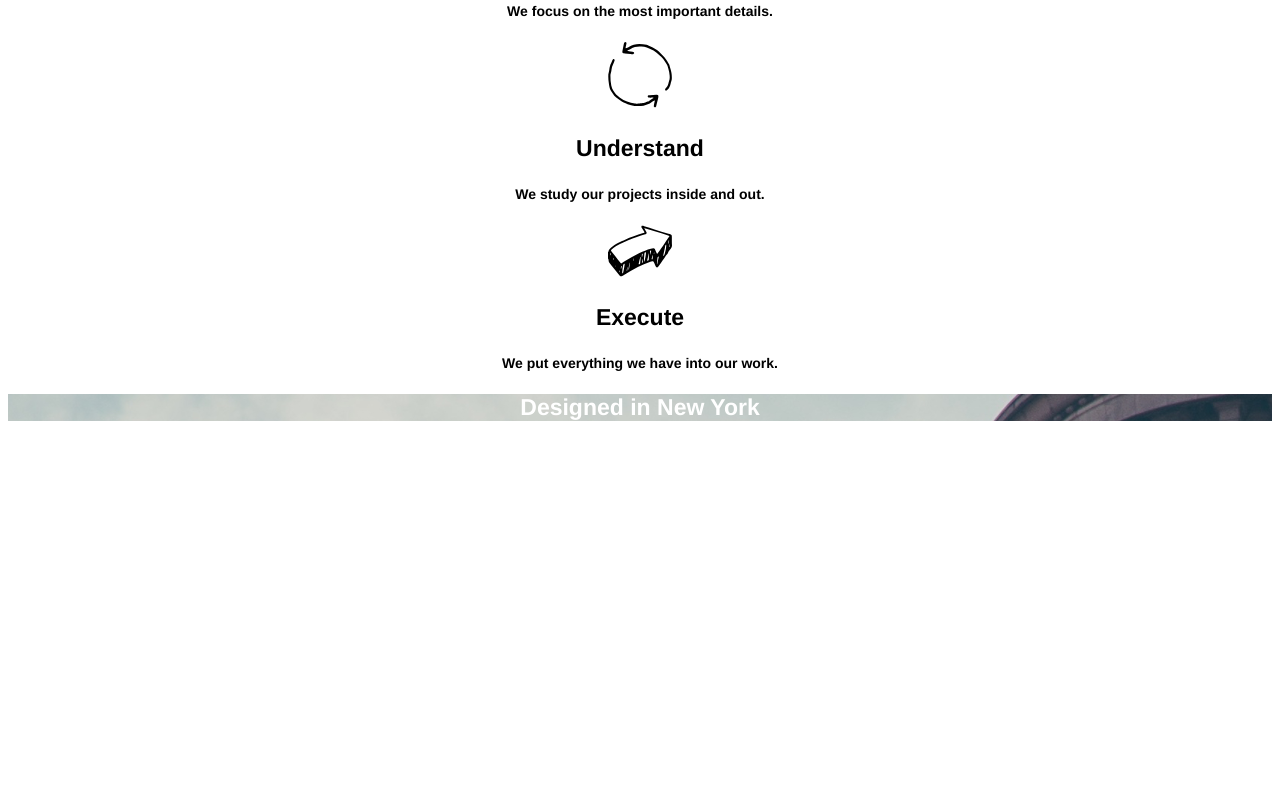
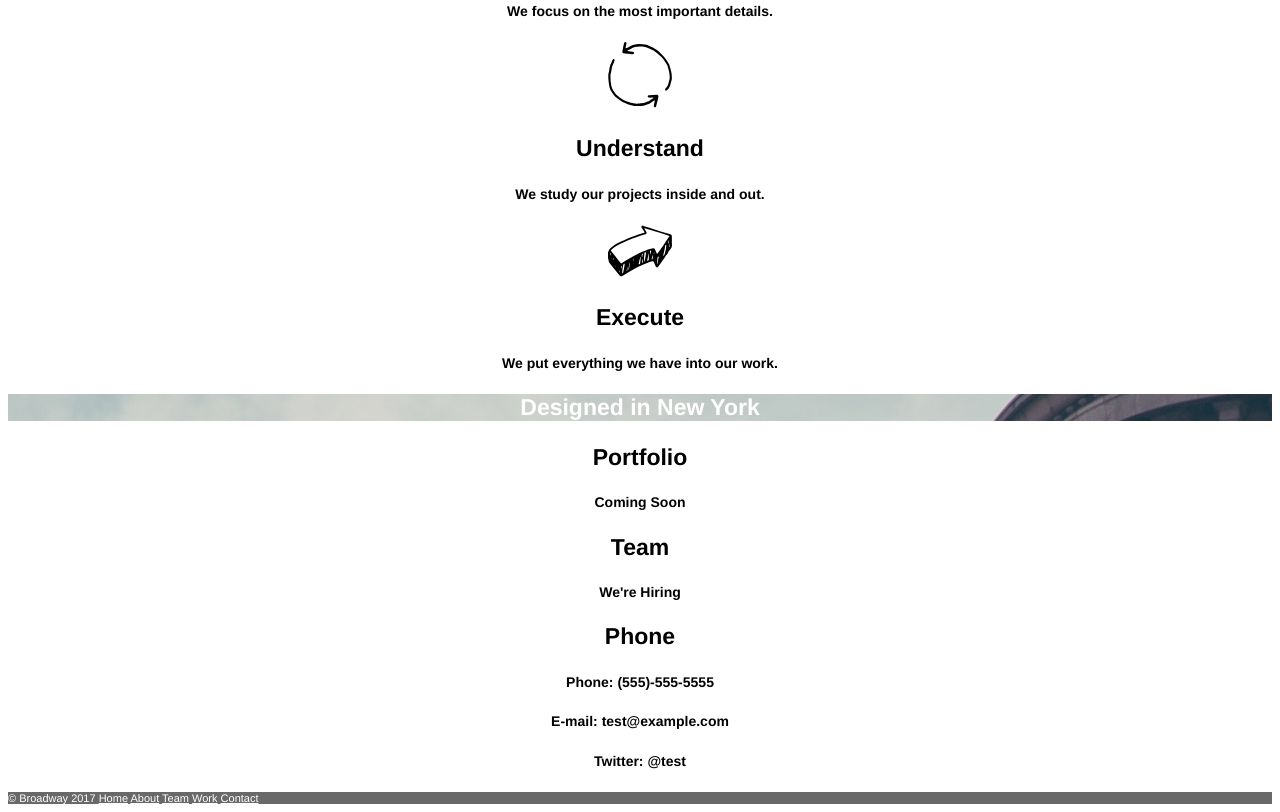
Before and after one commit to KJ-B/broadway-design, a plain HTML site: page intex.html in a window 1280 px wide. Shown: the part 574-1386 px from the top of the page. Before the commit the page ends 1018 px from the top, so only its background shows below. Drawn offline with Linux system fonts and the light colour scheme.

Commit message:
on the page

```diff
--- a/intex.html
+++ b/intex.html
@@ -31,7 +31,21 @@
 <!-- Coming Soon & Contact -->
     <div class="soon banner">
       <h3>Designed in New York</h3>
-
     </div>
+    <h3>Portfolio</h3>
+    <h5>Coming Soon</h5>
+    <h3>Team</h3>
+    <h5>We're Hiring</h5>
+    <h3>Phone</h3>
+    <h5>Phone: (555)-555-5555</h5>
+    <h5>E-mail: test@example.com</h5>
+    <h5>Twitter: @test</h5>
+    <footer class="footer nav">
+      &copy; Broadway 2017 <a class="nav" href="#">Home</a>
+      <a class="nav" href="#">About</a>
+      <a class="nav" href="#">Team</a>
+      <a class="nav" href="#">Work</a>
+      <a class="nav" href="#">Contact</a>
+    </footer>
   </body>
 </html>
--- a/src/css/style.css
+++ b/src/css/style.css
@@ -1,7 +1,6 @@
 body{
   font-family: "Helvetica", sans-serif;
   text-align: center;
-  background-image: no tile;
 }
 
 .banner {
@@ -44,3 +43,10 @@ h4 {
 h5 {
   font-size: 14px;
 }
+
+
+.footer {
+background-color: dimgray;
+text-align: left;
+font-size: 11px;
+}
```
